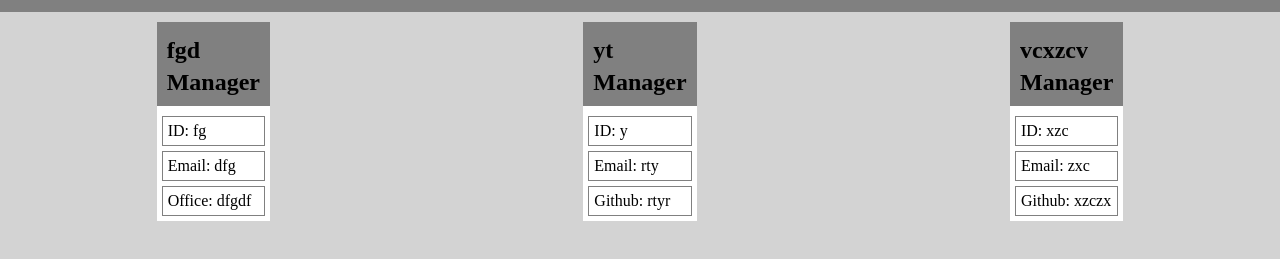
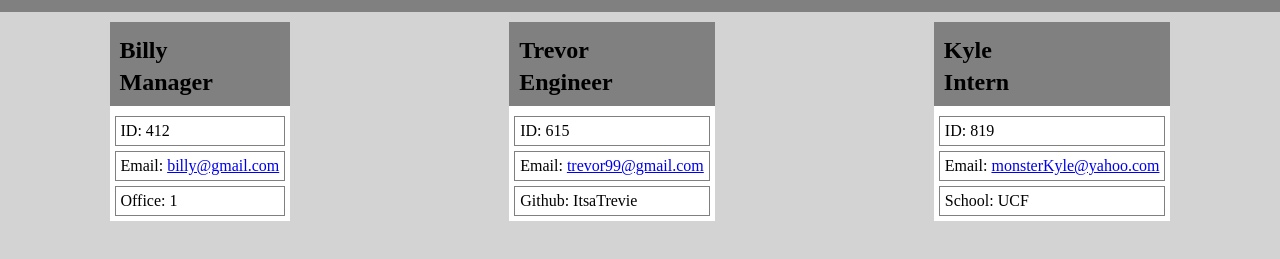
Before and after one commit to ItsEvdok/Team-Profile-Generator, a website: page src/index.html in a window 1280 px wide. Shown: the part 55-314 px from the top of the page. Drawn offline with Linux system fonts and the light colour scheme.

Commit message:
readMe update

```diff
--- a/src/index.html
+++ b/src/index.html
@@ -17,44 +17,44 @@
 
     <div class="card">
     <div class="name">
-        <h2> fgd </h2>
+        <h2> Billy </h2>
         <h2> Manager </h2>
     </div>
 
     <div class="info">
-        <p> ID: fg </p>
-        <p> Email: dfg </p>
-        <p> Office: dfgdf </p>
+        <p> ID: 412 </p>
+        <p> Email: <a href = "mailto: billy@gmail.com">billy@gmail.com</a> </p>
+        <p> Office: 1 </p>
     </div>
     </div>
 
 
                 <div class="card">
                 <div class="name">
-                    <h2> yt </h2>
-                    <h2> Manager </h2>
+                    <h2> Trevor </h2>
+                    <h2> Engineer </h2>
                 </div>
 
                 <div class="info">
-                    <p> ID: y </p>
-                    <p> Email: rty </p>
-                    <p> Github: rtyr </p>
+                    <p> ID: 615 </p>
+                    <p> Email: <a href = "mailto: trevor99@gmail.com">trevor99@gmail.com</a> </p>
+                    <p> Github: <a href:"https://github.com/ItsaTrevie">ItsaTrevie</a> </p>
                 </div>
                 </div>
 
+
                 <div class="card">
                 <div class="name">
-                    <h2> vcxzcv </h2>
-                    <h2> Manager </h2>
+                    <h2> Kyle </h2>
+                    <h2> Intern </h2>
                 </div>
 
                 <div class="info">
-                    <p> ID: xzc </p>
-                    <p> Email: zxc </p>
-                    <p> Github: xzczx </p>
+                    <p> ID: 819 </p>
+                    <p> Email: <a href = "mailto: monsterKyle@yahoo.com">monsterKyle@yahoo.com</a> </p>
+                    <p> School: UCF </p>
                 </div>
                 </div>
-
 
             </div>
         </main>
```
Also changed, not shown: utils/generateCards.js (+4 -4 lines), README.md.
